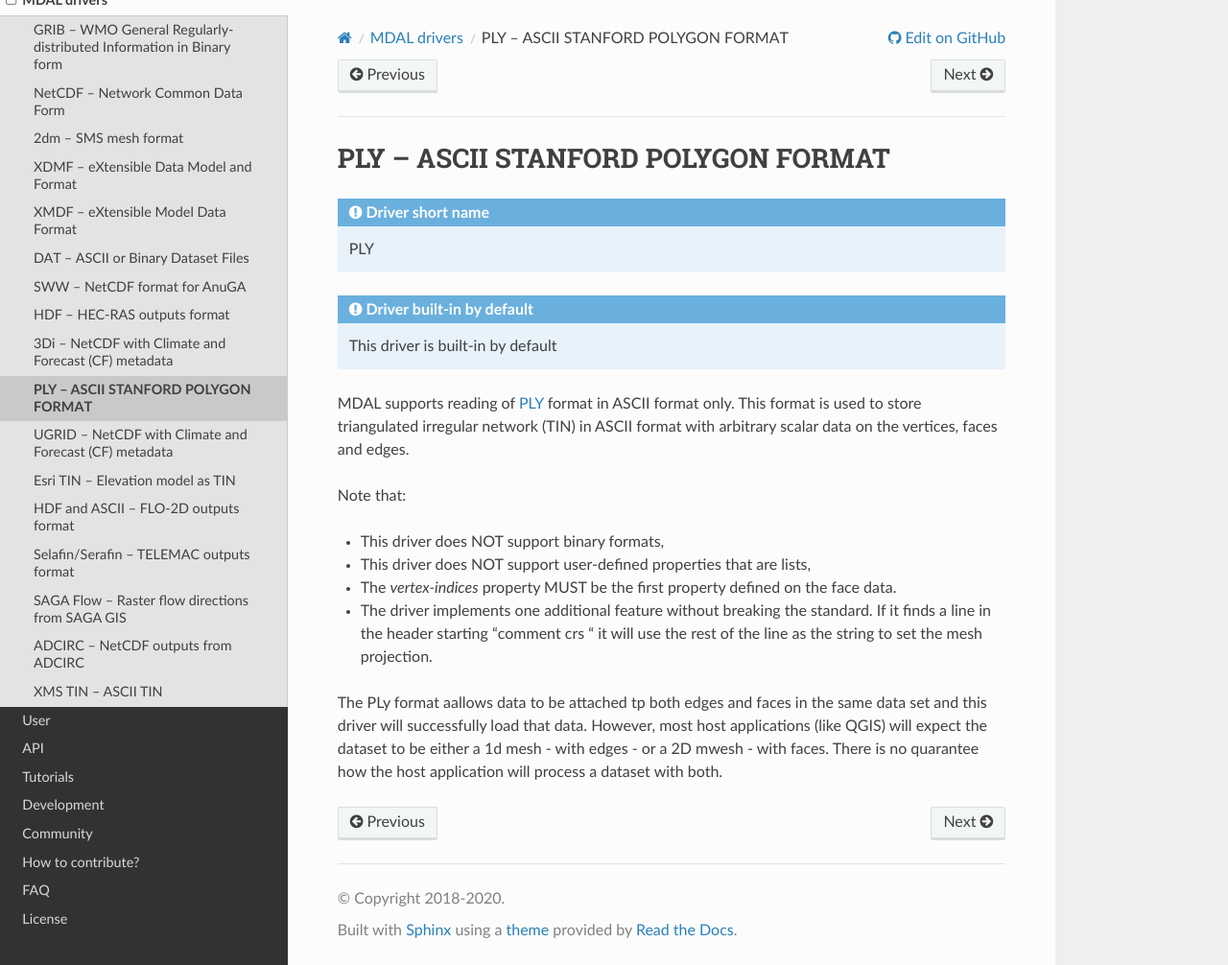
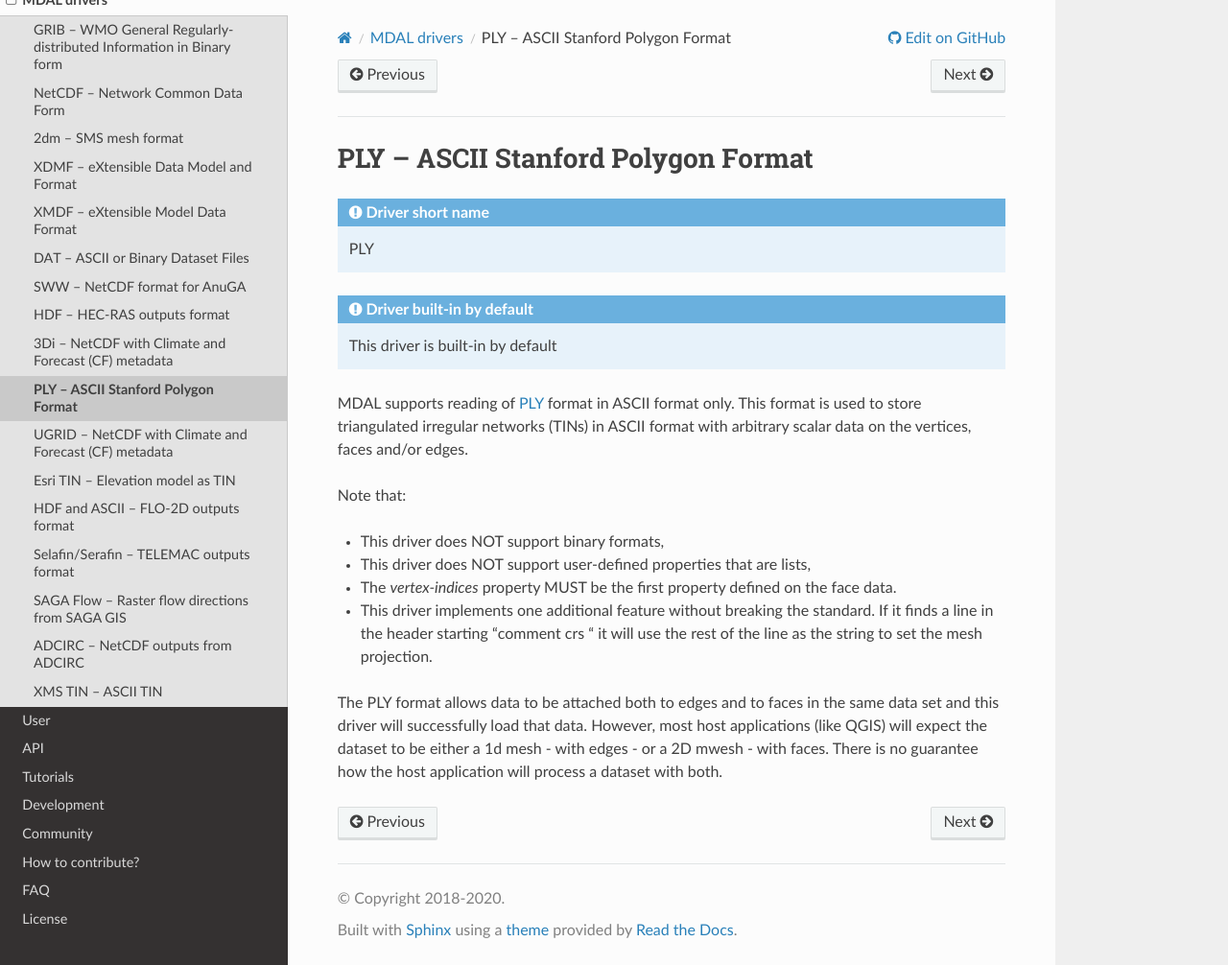
Before and after one commit to lutraconsulting/MDAL, a Sphinx documentation site: the page built from docs/source/drivers/ply.rst, in a window 1280 px wide and 1006 px high. Shown: the whole window at 96% size. Built offline with Sphinx 7.4.7, drawn with Linux system fonts in a browser that asks for light colours.

Commit message:
Minor corrrections to the Documentation for PLY and ViRGIS

```diff
--- a/docs/source/drivers/ply.rst
+++ b/docs/source/drivers/ply.rst
@@ -1,23 +1,23 @@
 .. _driver.ply:
 
 ================================================================================
-PLY -- ASCII STANFORD POLYGON FORMAT
+PLY -- ASCII Stanford Polygon Format
 ================================================================================
 
 .. shortname:: PLY
 
 .. built_in_by_default::
 
-MDAL supports reading of `PLY`_ format in ASCII format only. This format is used to store triangulated irregular network (TIN) in ASCII format with arbitrary scalar data on the vertices, faces and edges.
+MDAL supports reading of `PLY`_ format in ASCII format only. This format is used to store triangulated irregular networks (TINs) in ASCII format with arbitrary scalar data on the vertices, faces and/or edges.
 
 Note that:
 
 - This driver does NOT support binary formats,
 - This driver does NOT support user-defined properties that are lists,
 - The `vertex-indices` property MUST be the first property defined on the face data.
-- The driver implements one additional feature without breaking the standard. If it finds a line in the header starting "comment crs " it will use the rest of the line as the string to set the mesh projection.
+- This driver implements one additional feature without breaking the standard. If it finds a line in the header starting "comment crs " it will use the rest of the line as the string to set the mesh projection.
 
-The PLy format aallows data to be attached tp both edges and faces in the same data set and this driver will successfully load that data.
-However, most host applications (like QGIS) will expect the dataset to be either a 1d mesh - with edges - or a 2D mwesh - with faces. There is no quarantee how the host application will process a dataset with both.
+The PLY format allows data to be attached both to edges and to faces in the same data set and this driver will successfully load that data.
+However, most host applications (like QGIS) will expect the dataset to be either a 1d mesh - with edges - or a 2D mwesh - with faces. There is no guarantee how the host application will process a dataset with both.
 
 .. _PLY: https://en.wikipedia.org/wiki/PLY_(file_format)
--- a/docs/source/software_using_mdal.rst
+++ b/docs/source/software_using_mdal.rst
@@ -5,3 +5,4 @@ Software using MDAL
 ================================================================================
 
 - `QGIS <http://www.qgis.org>`_ A cross platform desktop GIS.
+- `ViRGIS <https://www.virgis.org>`_ A Unity based GIS in VR platform.
```
